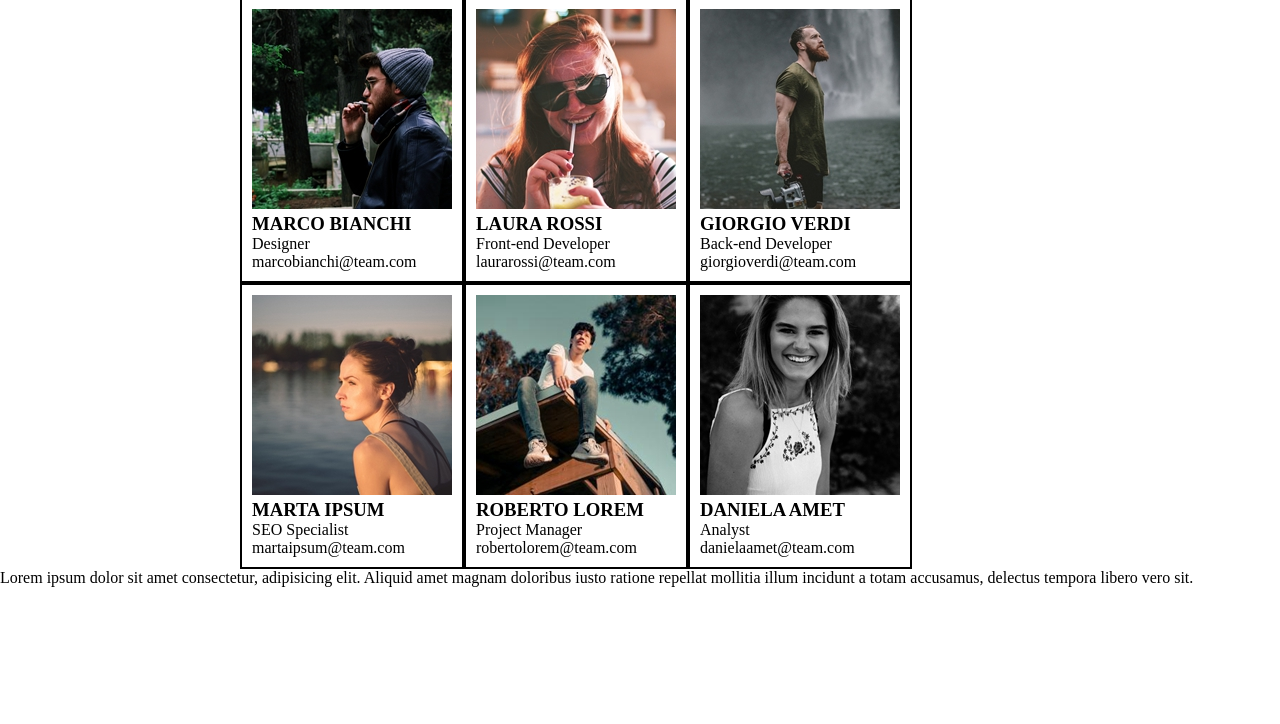
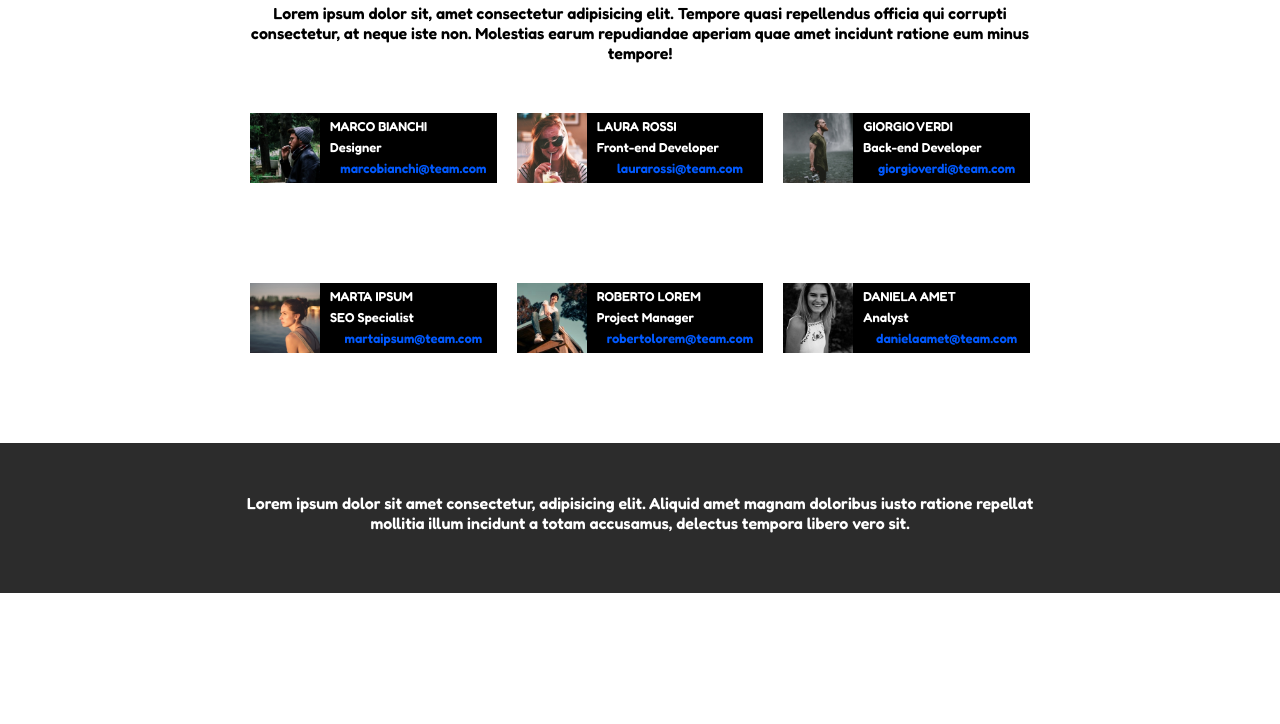
Before and after one commit to DeboraChiarelli/html-css-float-cards, a plain HTML site: page index.html in a window 1280 px wide. Shown: the part 76-800 px from the top of the page. Drawn offline with Linux system fonts and the light colour scheme.

Commit message:
Change - banner height

```diff
--- a/css/style.css
+++ b/css/style.css
@@ -4,17 +4,32 @@
     box-sizing: border-box;
 }
 
-img {
-    max-width: 100%;
-}
 
 #text-center {
     text-align: center;
+    color: fuchsia;
 }
 
-.container  {
+p:first-child {
+    margin-top: 40px;
+    text-align: center;
+}
+
+body {
+    font-family: 'Fredoka', sans-serif;
+    background-color: white;
+}
+
+.container {
     max-width: 800px;
     margin: 0 auto;
+}
+
+
+/* card */
+
+.debug .card {
+    background-color: black;
 }
 
 
@@ -26,12 +41,46 @@ img {
 
 
 .card {
-    float:left;
+    margin: 50px 10px;
+    float: left;
+    width: calc((100% / 3) - 20px);
 }
 
-/* Debug */
 
-.debug .card {
-    border: 2px solid black;
-    padding: 10px;
+img {
+    float: left;
+    width: 70px;
+    margin-right: 10px;
+    size: 1px;
 }
+
+.card-white, .name{
+    color: white;
+    font-size: small;
+}
+
+.card-email {
+    color: rgb(0, 89, 255);
+    font-size: small;
+}
+
+.card-white, .name, .card-email {
+    padding-top: 5px;
+}
+
+
+p:last-child {
+    text-align: center;
+}
+
+.banner {
+     background-color: rgb(44, 44, 44);
+     height: 150px;
+}
+
+.bg-white {
+    padding-top: 50px;
+    color: white;
+    max-width: 800px;
+    margin: 0 auto;
+}
```
